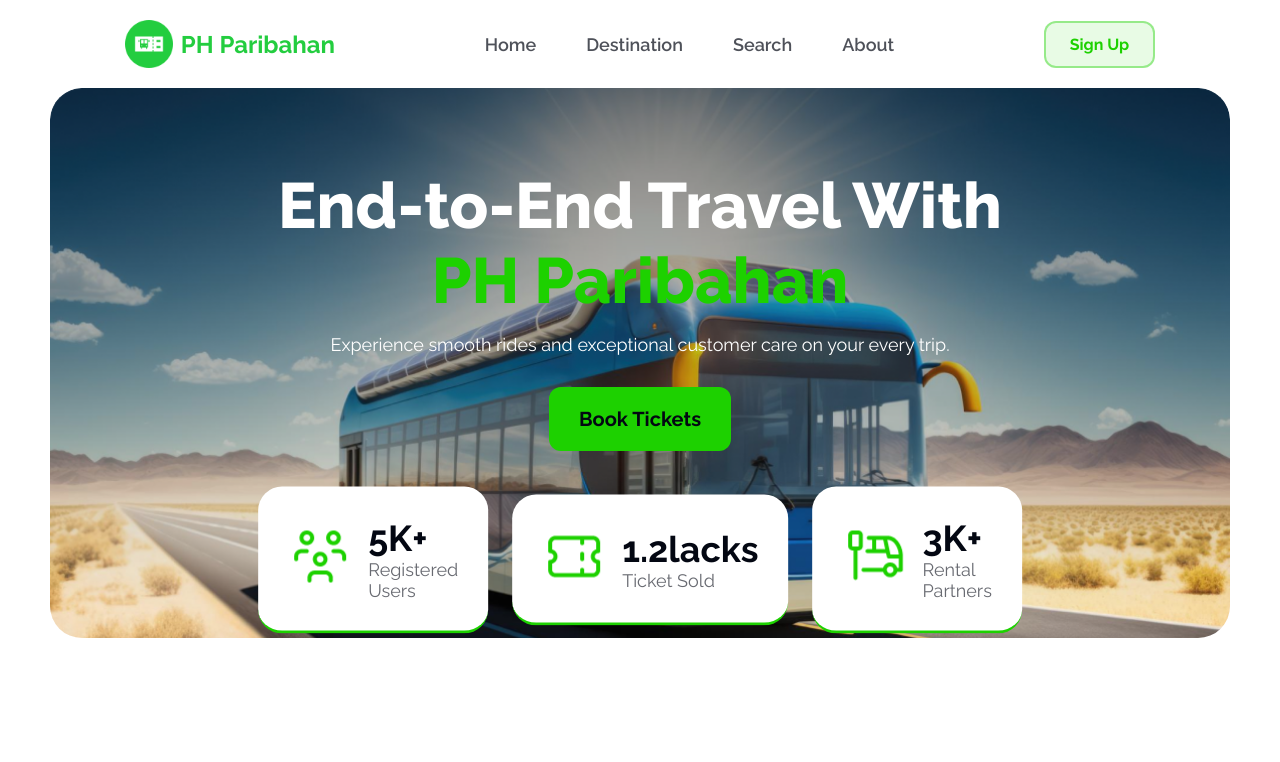
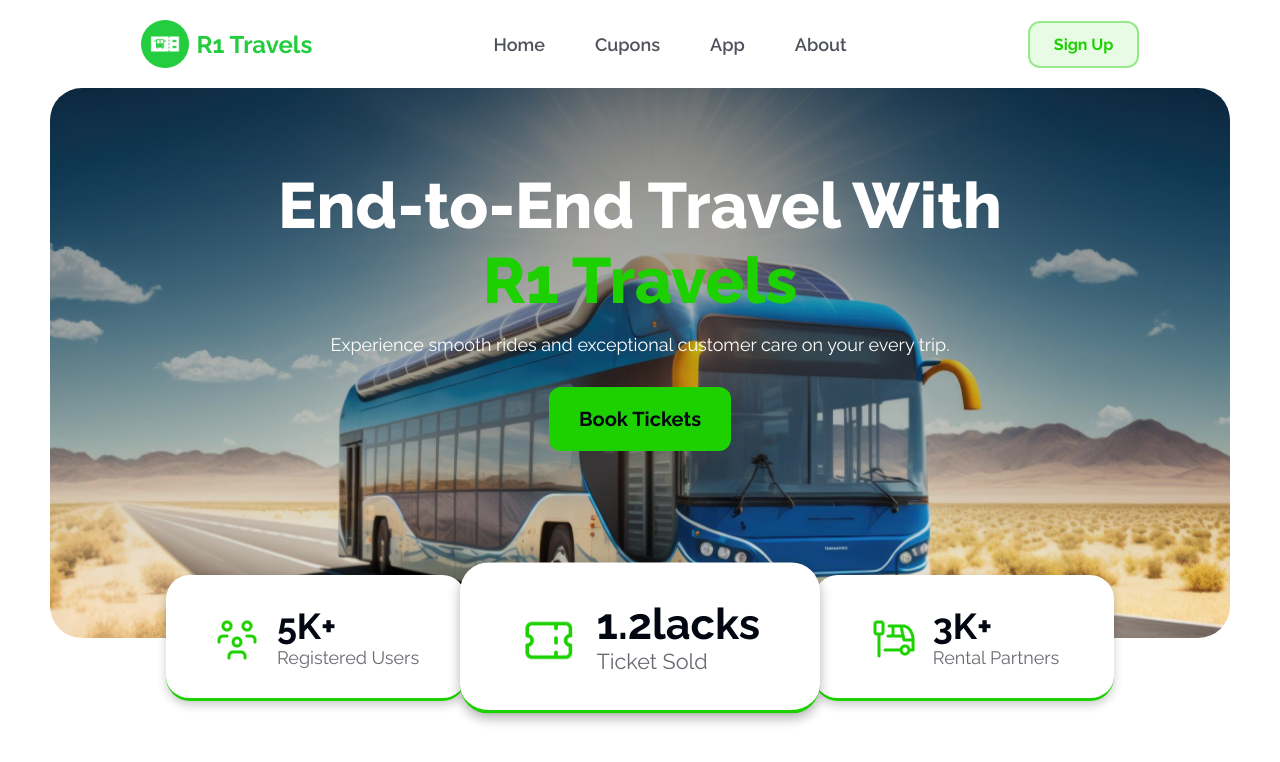
Before and after one commit to RizwanSiddiqui021/Bus-Ticket-Landing-Page, a plain HTML site: page index.html in a window 1280 px wide. Drawn offline with Linux system fonts and the light colour scheme.

Commit message:
made some minor changes to the design

```diff
--- a/index.html
+++ b/index.html
@@ -5,7 +5,7 @@
     <meta name="viewport" content="width=device-width, initial-scale=1.0" />
     <link rel="shortcut icon" href="images/main-logo.png" type="image/x-icon" />
     <link rel="stylesheet" href="styles/style.css" />
-    <title>PH Paribahan</title>
+    <title>R1 Travels</title>
   </head>
   <body>
     <header class="header-section">
@@ -13,12 +13,12 @@
       <nav class="nav-bar">
         <div class="main-logo-container">
           <img class="main-logo" src="images/main-logo.png" alt="" />
-          <h1 class="main-logo-title">PH Paribahan</h1>
+          <h1 class="main-logo-title">R1 Travels</h1>
         </div>
         <div class="nav-links-container">
           <a class="nav-link" href="#">Home</a>
-          <a class="nav-link" href="#">Destination</a>
-          <a class="nav-link" href="#">Search</a>
+          <a class="nav-link" href="#">Cupons</a>
+          <a class="nav-link" href="#">App</a>
           <a class="nav-link" href="#">About</a>
         </div>
         <div class="main-btn-container">
@@ -34,7 +34,7 @@
         <div class="hero-texts-container">
           <h1 class="hero-title">
             End-to-End Travel With<br /><span class="hero-sub-title"
-              >PH Paribahan</span
+              >R1 Travels</span
             >
           </h1>
           <p class="hero-description">
@@ -46,16 +46,20 @@
         <div class="hero-cards-container">
           <div class="hero-card">
             <div class="hero-card-image-container">
-              <img src="images/people.png" alt="" />
+              <img class="hero-card-image" src="images/people.png" alt="" />
             </div>
             <div class="hero-card-texts">
               <h3 class="hero-card-title">5K+</h3>
               <p class="hero-card-description">Registered Users</p>
             </div>
           </div>
-          <div class="hero-card">
+          <div class="hero-card middle">
             <div class="hero-card-image-container">
-              <img src="images/ticket-cupon.png" alt="" />
+              <img
+                class="hero-card-image"
+                src="images/ticket-cupon.png"
+                alt=""
+              />
             </div>
             <div class="hero-card-texts">
               <h3 class="hero-card-title">1.2lacks</h3>
@@ -64,7 +68,7 @@
           </div>
           <div class="hero-card">
             <div class="hero-card-image-container">
-              <img src="images/stoppage.png" alt="" />
+              <img class="hero-card-image" src="images/stoppage.png" alt="" />
             </div>
             <div class="hero-card-texts">
               <h3 class="hero-card-title">3K+</h3>
--- a/styles/style.css
+++ b/styles/style.css
@@ -46,8 +46,9 @@
 }
 
 .nav-link:hover{
-    color: rgba(0, 0, 0, 1);
+    color: rgba(29, 209, 0, 1);
     text-decoration: underline;
+    transition: 0.3s ease;
 }
 
 .signup-btn{
@@ -61,14 +62,17 @@
 }
 
 .signup-btn:hover{
+    cursor: pointer;
     background-color: rgba(29, 209, 0, 0.4);
     border: 2px	solid rgba(29, 209, 0, 0.1);
     color: rgba(0, 0, 0, 1);
+    transition: 0.5s ease;
 }
 
 .hero-section{
     background-image: url('../images/banner.png');
     background-repeat: no-repeat;
+    background-position: center;
     background-size: cover;
     border-radius: 32px;
     max-width: 1180px;
@@ -76,6 +80,7 @@
     margin: 0 auto;
     padding: 80px;
     text-align: center;
+    position: relative;
 }
 
 .hero-title{
@@ -108,9 +113,15 @@
     font-weight: 700;
 }
 
+.book-btn:hover{
+    cursor: pointer;
+    text-decoration: underline;
+    box-shadow: 0 4px 10px rgba(0, 0, 0, 0.2);
+}
+
 .hero-cards-container{
     position: absolute;
-    top: 70%;
+    top: 100%;
     left: 50%;
     transform: translate(-50%, -50%);
     display: flex;
@@ -121,17 +132,24 @@
 
 .hero-card{
     background-color: rgba(255, 255, 255, 1);
-    max-width: 300px;
+    box-shadow: 0 4px 10px rgba(0, 0, 0, 0.2);
+    width: 300px;
     border-bottom: 3px solid rgba(29, 209, 0, 1);
     border-radius: 24px;
     padding: 30px;
     display: flex;
-    align-items: center;
+    align-items: end;
+    justify-content: center;
     gap: 16px;
 }
 
-.hero-card-image-container{
+.middle{
+    transform: scale(1.2);
+    box-shadow: 0 4px 10px rgba(0, 0, 0, 0.3);
+}
 
+.hero-card-image{
+    width: 48px;
 }
 
 .hero-card-texts{
```
